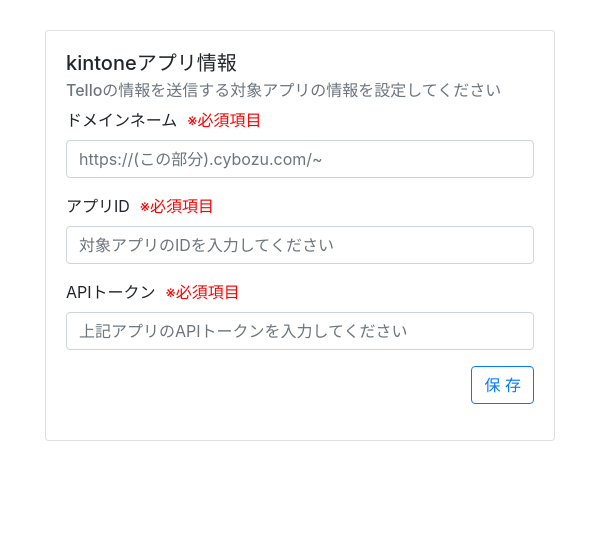
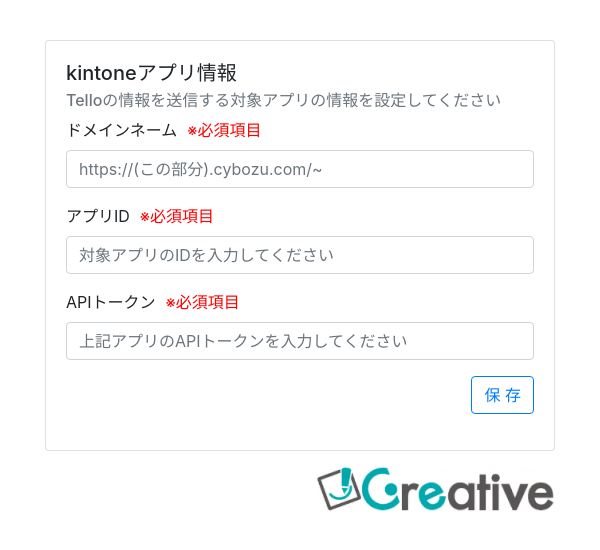
Before and after one commit to gec-ktakahashi/ksd-app, an Electron app: page views/index.html in a window 600 px wide. Drawn offline with nearby package versions, Linux system fonts and the light colour scheme.

Commit message:
buildしたファイルで一連テスト（検証済み） ロゴの挿入 cssファイルの修正

```diff
--- a/app.js
+++ b/app.js
@@ -43,7 +43,7 @@
 	mainWindow.loadURL(`file://${__dirname}/views/index.html`);
 
 	// 開発者ツールを表示する
-	mainWindow.webContents.openDevTools();
+	// mainWindow.webContents.openDevTools();
 
 	// イベント：ウィンドウクローズ時
 	mainWindow.on("closed", () => {
--- a/stylesheet/style.css
+++ b/stylesheet/style.css
@@ -1,14 +1,25 @@
 
-/* 入力フォームの位置調整 */
+/*** フォーム ***/
+/* 位置調整 */
 .card {
-    margin-top: 30px;
+    margin-top: 40px;
 }
-
+/* 文字色 */
 label.required {
     color:#f00;
     padding-left: 10px;
 }
-
+/* 保存ボタン */
 div#entryMessage {
     color:#0006ff;
 }
+
+/**** 画像 ****/
+/* サイズ */
+img#gecreativeIcon {
+    width: 60%;
+}
+/* 位置 */
+div#icon {
+    padding-top: 15px;
+}
--- a/views/index.html
+++ b/views/index.html
@@ -24,7 +24,6 @@
                     <div class="card-body">
                         <h5 class="card-title">kintoneアプリ情報</h5>
                         <h6 class="card-subtitle mb-2 text-muted">Telloの情報を送信する対象アプリの情報を設定してください</h6>
-
                         <form action="http://127.0.0.1:8001/setting" method="GET">
                             <!-- ドメインネーム -->
                             <div class="form-group" id="domainName">
@@ -51,6 +50,9 @@
                         </form>
                     </div>
                 </div>
+                <div class="float-right" id="icon">
+                    <img src="../build/icons/gecreative2x.png" id="gecreativeIcon" align="right">
+                <div>
             </div>
         </div>
     </div>
```
Also changed, not shown: build/icons/gecreative2x.png (added). Lines whose indentation alone changed are shown as unchanged.
